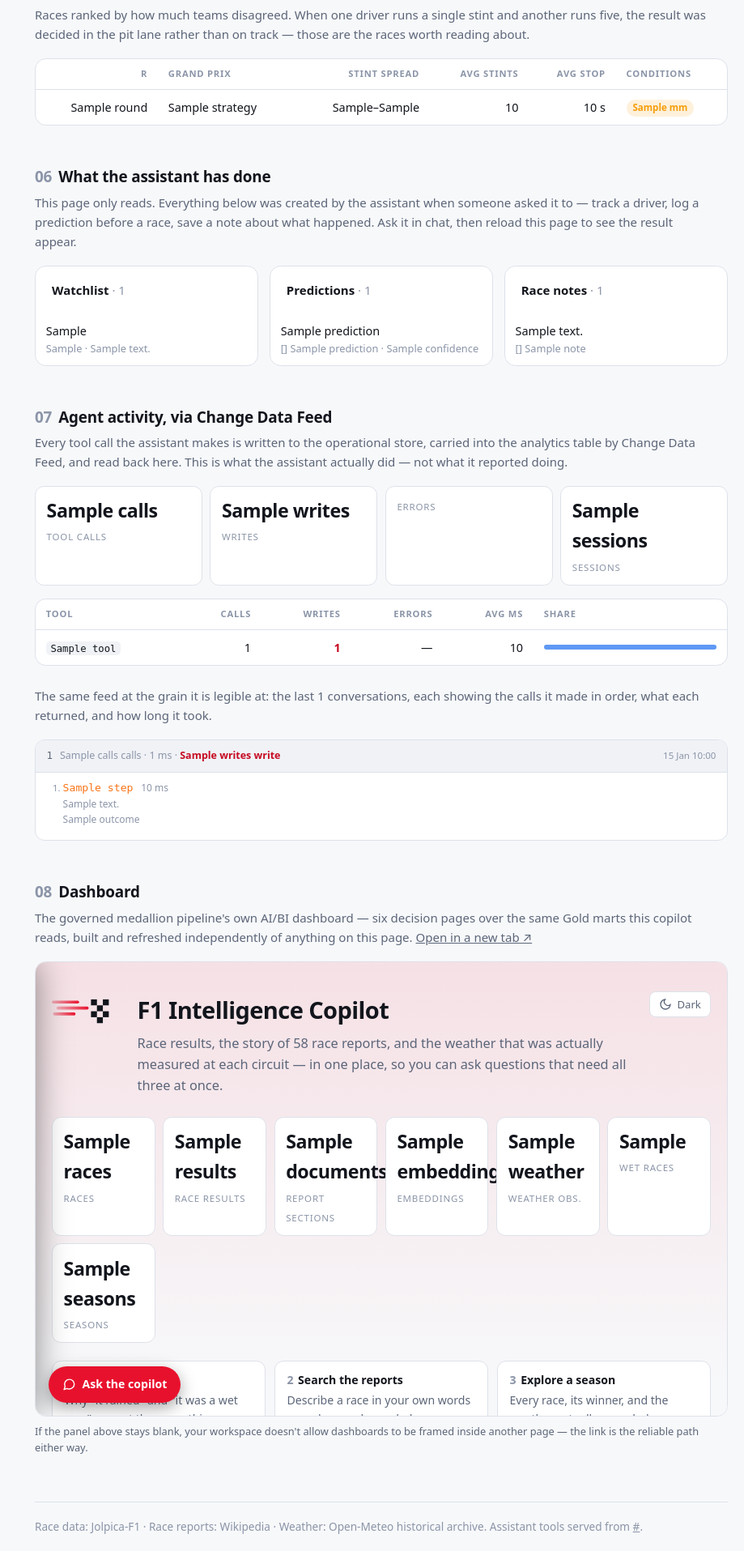
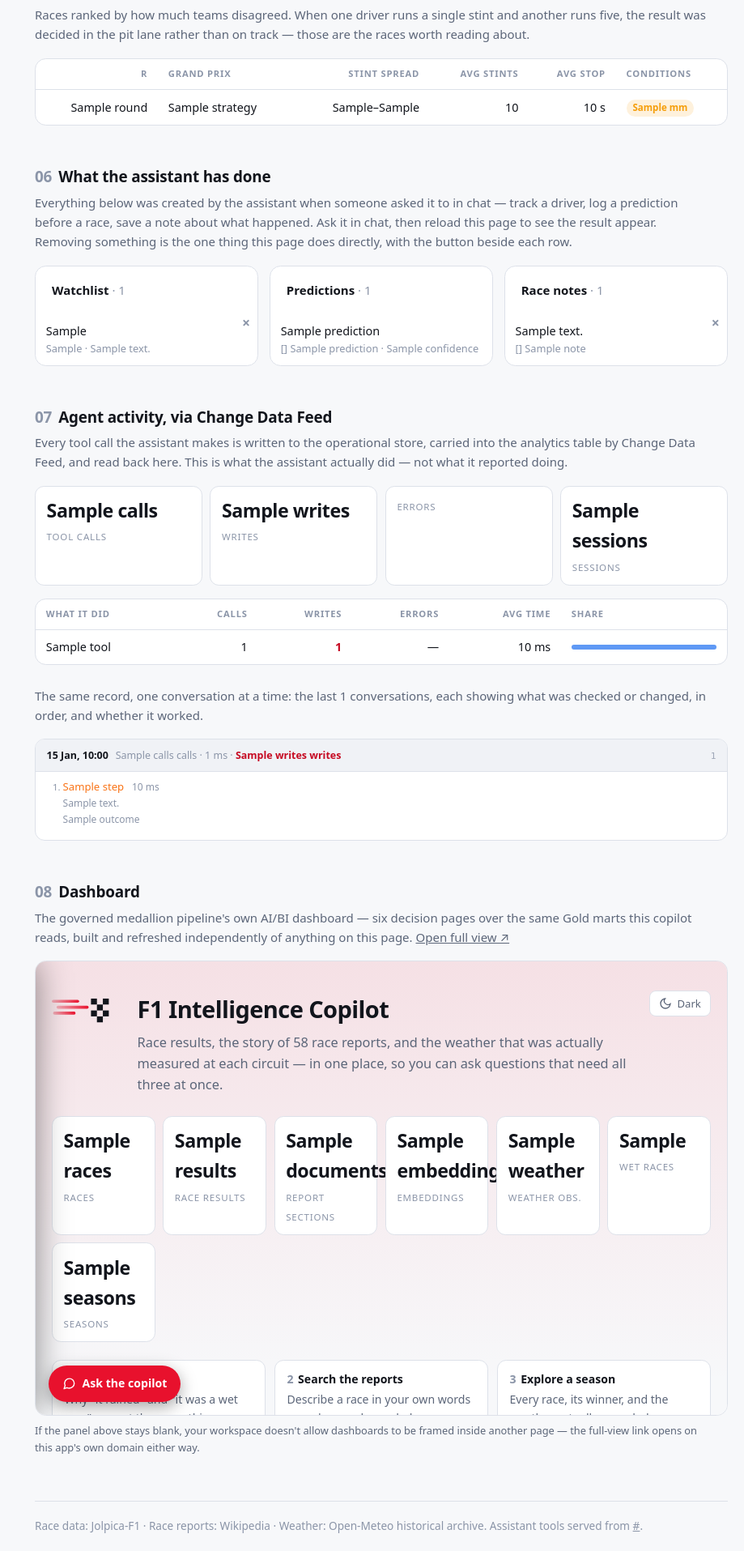
Before and after one commit to abhibastia/f1-intelligence-copilot, a Flask app: template app/templates/index.html in a window 1280 px wide. Shown: the part 2415-4330 px from the top of the page at 81% size, without its empty margins (361-1280 px from the left). After the commit the page ends 4308 px from the top, so only its background shows below. Run offline with Flask 3, Linux system fonts and the light colour scheme; the template is opened without the code that fills it: most values are stand-ins (such as "Sample title", 1, 10 or a date in 2020); some libraries are stand-ins or nearby versions.

Commit message:
Same-origin dashboard page, consumer-friendly agent activity, delete buttons
Dashboard: adds /dashboard, a same-origin page wrapping the AI/BI dashboard
in an iframe, so a visitor stays on this app's domain instead of landing in
the raw Databricks workspace chrome. Section 08's link now points there.

Agent activity (section 07): tool names now show as plain-language labels
("Searched race reports" instead of search_race_reports) with the raw name
kept as a tooltip; durations format as seconds past 1s instead of raw ms;
the per-session header leads with the timestamp instead of the session's
hex id, which is now secondary.

Delete capability (section 06): add remove_from_watchlist, delete_prediction
and delete_note - as both new agent/MCP tools (chat-driven removal still
works and still shows in the trace) and a direct delete button per row in
the UI, sharing the same f1_broker functions either way. The button is the
one direct write this page makes on its own; the module docstrings in
app.py and ui_data.py are updated to say so honestly instead of claiming
the page only reads.

Verified live against the deployed workspace: watchlist/note delete
round-trips, tool-wiring cross-check between agent.py and the MCP server,
and a delete-of-nonexistent-id error case.

```diff
--- a/app/app.py
+++ b/app/app.py
@@ -5,12 +5,16 @@ A Databricks App that presents the project's central finding and lets a user
 explore the corpus the agent reasons over: race results from the Spark pipeline,
 measured race-day weather, and the narrative of race reports.
 
-READ-ONLY BY DESIGN
--------------------
-Nothing here writes. Every write in this project goes through the agent's MCP
-tools, which is what makes the "agent takes real actions" requirement
-demonstrable: the watchlist, predictions and notes on this page were all created
-by the agent, not by a form on this page.
+MOSTLY READ-ONLY, DELIBERATELY
+-------------------------------
+Everything the assistant can *create* here - watchlist entries, predictions,
+notes - goes through the agent's MCP tools, never a form on this page: that's
+what makes it demonstrable that the agent, specifically, took the action.
+Deleting one of those rows is the one direct write this page makes on its own
+(/api/*/delete below) - a deterministic "remove row N" with no upside to
+routing through an LLM, calling the exact same f1_broker functions the
+matching agent tools call. One implementation, reachable from chat or from a
+button in section 06.
 
 Serves entirely from Lakebase, so rendering a page costs no Databricks compute.
 
@@ -21,9 +25,10 @@ Run locally:
 import logging
 import os
 
-from flask import Flask, jsonify, render_template, request
+from flask import Flask, abort, jsonify, redirect, render_template, request, url_for
 
 import agent
+import f1_broker
 import ui_data
 from f1lake import schema
 
@@ -88,6 +93,53 @@ def index():
         )
 
 
+@app.route("/dashboard")
+def dashboard_page():
+    """A same-origin page wrapping the AI/BI dashboard in an iframe.
+
+    Linking straight to the dashboard's own dbc-...cloud.databricks.com URL
+    dropped a visitor into the full Databricks workspace chrome - correct for
+    a workspace user, jarring for someone who was just looking at this app.
+    This route keeps them on f1-intelligence-ui's own domain; the dashboard's
+    own content inside the iframe is still rendered by Databricks (that part
+    can't be reskinned from here), but the page around it is this app's.
+    """
+    if not DASHBOARD_URL:
+        abort(404)
+    return render_template("dashboard.html", dashboard_url=DASHBOARD_URL)
+
+
+# --------------------------------------------------------------------------
+# Deletes — the one direct write this page makes; see the module docstring.
+# --------------------------------------------------------------------------
+
+@app.route("/api/watchlist/<int:item_id>/delete", methods=["POST"])
+def delete_watchlist_item(item_id):
+    try:
+        f1_broker.remove_from_watchlist(item_id)
+    except Exception:
+        logger.exception("Could not remove watchlist item %s", item_id)
+    return redirect(url_for("index", _anchor="activity"))
+
+
+@app.route("/api/predictions/<int:item_id>/delete", methods=["POST"])
+def delete_prediction_item(item_id):
+    try:
+        f1_broker.delete_prediction(item_id)
+    except Exception:
+        logger.exception("Could not delete prediction %s", item_id)
+    return redirect(url_for("index", _anchor="activity"))
+
+
+@app.route("/api/notes/<int:item_id>/delete", methods=["POST"])
+def delete_note_item(item_id):
+    try:
+        f1_broker.delete_note(item_id)
+    except Exception:
+        logger.exception("Could not delete note %s", item_id)
+    return redirect(url_for("index", _anchor="activity"))
+
+
 @app.route("/api/chat", methods=["POST"])
 def api_chat():
     """Ask the assistant a question.
--- a/app/templates/index.html
+++ b/app/templates/index.html
@@ -178,6 +178,15 @@
              padding:.9rem 1.1rem; border-radius:.5rem; margin-bottom:1.1rem; }
   .finding b { color:var(--accent-ink); }
   .cards { display:grid; gap:.85rem; grid-template-columns:repeat(auto-fit,minmax(15rem,1fr)); }
+  /* Delete button: a plain form post, no JS - works even if a script fails to
+     load, which matters more here than almost anywhere else on the page,
+     since this is the one control that changes data. */
+  .del-cell { width:1.6rem; padding:0 !important; vertical-align:top; }
+  .del-cell form { margin:0; }
+  .del-btn { background:none; border:none; color:var(--dim); cursor:pointer;
+             font-size:1.1rem; line-height:1; padding:.15rem .4rem;
+             border-radius:.3rem; }
+  .del-btn:hover { color:var(--accent-ink); background:var(--panel-2); }
   .card { background:var(--panel); border:1px solid var(--line);
           border-radius:.75rem; padding:.95rem 1rem; display:flex;
           flex-direction:column; gap:.55rem; }
@@ -313,20 +322,24 @@
   .ses-head { display:flex; align-items:baseline; gap:.55rem; flex-wrap:wrap;
               padding:.6rem .85rem; border-bottom:1px solid var(--line);
               background:var(--panel-2); }
-  .ses-head code { background:none; padding:0; color:var(--muted);
-                   font-size:.78rem; }
+  .ses-head time { font-size:.78rem; color:var(--fg); font-weight:600; }
   .ses-meta { font-size:.78rem; color:var(--dim); }
   .ses-meta b { color:var(--accent-ink); font-weight:600; }
   .ses-meta b.bad { color:var(--warn); }
-  .ses-head time { margin-left:auto; font-size:.72rem; color:var(--dim); }
+  /* The session id is provenance, not the headline - kept small and pushed to
+     the far side rather than leading, the way an order number sits on a
+     receipt: present for anyone who wants to correlate it, not the first
+     thing a reader has to parse. */
+  .ses-id { margin-left:auto; background:none; padding:0; color:var(--dim);
+            font-size:.7rem; opacity:.8; }
   /* Numbered so the order reads as a sequence - which tool the agent reached
      for first is the part an aggregate table cannot show. */
   .steps { margin:0; padding:.5rem .85rem .7rem 2.1rem; }
   .steps li { font-size:.82rem; color:var(--muted); margin-bottom:.3rem; }
   .steps li::marker { color:var(--dim); font-size:.72rem; }
-  .steps li.w code { color:var(--accent-ink); font-weight:700; }
-  .steps li.bad code { color:var(--warn); }
-  .steps code { background:none; padding:0; color:var(--fg); font-size:.82rem; }
+  .steps li.w .step-label { color:var(--accent-ink); font-weight:700; }
+  .steps li.bad .step-label { color:var(--warn); }
+  .steps .step-label { color:var(--fg); font-size:.82rem; }
   .steps .ms { color:var(--dim); font-variant-numeric:tabular-nums;
                margin-left:.4rem; font-size:.75rem; }
   .steps .sm { display:block; color:var(--dim); font-size:.75rem; }
@@ -732,10 +745,11 @@
   <section id="activity">
     <h2><span class="num">06</span>What the assistant has done</h2>
     <p class="sub">
-      This page only reads. Everything below was created by the assistant when
-      someone asked it to — track a driver, log a prediction before a race, save
-      a note about what happened. Ask it in chat, then reload this page to see
-      the result appear.
+      Everything below was created by the assistant when someone asked it to
+      in chat — track a driver, log a prediction before a race, save a note
+      about what happened. Ask it in chat, then reload this page to see the
+      result appear. Removing something is the one thing this page does
+      directly, with the button beside each row.
     </p>
 
     <div class="cards">
@@ -745,7 +759,15 @@
         {% if activity.watchlist %}
           <div class="scroll"><table><tbody>
           {% for w in activity.watchlist %}
-            <tr><td>{{ w.entity_ref }}<div style="color:var(--dim);font-size:.8rem">{{ w.entity_type }}{% if w.note %} · {{ w.note }}{% endif %}</div></td></tr>
+            <tr>
+              <td>{{ w.entity_ref }}<div style="color:var(--dim);font-size:.8rem">{{ w.entity_type }}{% if w.note %} · {{ w.note }}{% endif %}</div></td>
+              <td class="del-cell">
+                <form method="POST" action="{{ url_for('delete_watchlist_item', item_id=w.id) }}"
+                      onsubmit="return confirm('Remove {{ w.entity_ref|e }} from the watchlist?')">
+                  <button type="submit" class="del-btn" title="Remove" aria-label="Remove {{ w.entity_ref }}">&times;</button>
+                </form>
+              </td>
+            </tr>
           {% endfor %}
           </tbody></table></div>
         {% else %}<div class="empty">Nothing tracked yet.</div>{% endif %}
@@ -757,10 +779,18 @@
         {% if activity.predictions %}
           <div class="scroll"><table><tbody>
           {% for p in activity.predictions %}
-            <tr><td>{{ p.prediction }}
-              <div style="color:var(--dim);font-size:.8rem">
-                {{ p.season }} {{ p.race_name or "R" ~ p.round }} · {{ p.confidence }}
-              </div></td></tr>
+            <tr>
+              <td>{{ p.prediction }}
+                <div style="color:var(--dim);font-size:.8rem">
+                  {{ p.season }} {{ p.race_name or "R" ~ p.round }} · {{ p.confidence }}
+                </div></td>
+              <td class="del-cell">
+                <form method="POST" action="{{ url_for('delete_prediction_item', item_id=p.id) }}"
+                      onsubmit="return confirm('Delete this prediction?')">
+                  <button type="submit" class="del-btn" title="Delete" aria-label="Delete prediction">&times;</button>
+                </form>
+              </td>
+            </tr>
           {% endfor %}
           </tbody></table></div>
         {% else %}<div class="empty">No predictions logged yet.</div>{% endif %}
@@ -772,8 +802,16 @@
         {% if activity.notes %}
           <div class="scroll"><table><tbody>
           {% for n in activity.notes %}
-            <tr><td>{{ n.note }}
-              <div style="color:var(--dim);font-size:.8rem">{{ n.season }} {{ n.race_name or "R" ~ n.round }}</div></td></tr>
+            <tr>
+              <td>{{ n.note }}
+                <div style="color:var(--dim);font-size:.8rem">{{ n.season }} {{ n.race_name or "R" ~ n.round }}</div></td>
+              <td class="del-cell">
+                <form method="POST" action="{{ url_for('delete_note_item', item_id=n.id) }}"
+                      onsubmit="return confirm('Delete this note?')">
+                  <button type="submit" class="del-btn" title="Delete" aria-label="Delete note">&times;</button>
+                </form>
+              </td>
+            </tr>
           {% endfor %}
           </tbody></table></div>
         {% else %}<div class="empty">No notes saved yet.</div>{% endif %}
@@ -803,17 +841,17 @@
       {% set top = analytics.tools[0].call_count %}
       <div class="panel scroll" style="margin-top:1rem">
         <table>
-          <thead><tr><th>Tool</th><th class="num">Calls</th><th class="num">Writes</th>
-            <th class="num">Errors</th><th class="num">Avg ms</th>
-            <th style="width:28%">Share</th></tr></thead>
+          <thead><tr><th>What it did</th><th class="num">Calls</th><th class="num">Writes</th>
+            <th class="num">Errors</th><th class="num">Avg time</th>
+            <th style="width:24%">Share</th></tr></thead>
           <tbody>
           {% for t in analytics.tools %}
             <tr>
-              <td><code>{{ t.tool_name }}</code></td>
+              <td title="{{ t.tool_name }}">{{ t.label }}</td>
               <td class="num">{{ t.call_count }}</td>
               <td class="num">{% if t.write_count %}<b style="color:var(--accent-ink)">{{ t.write_count }}</b>{% else %}—{% endif %}</td>
               <td class="num">{{ t.error_count or "—" }}</td>
-              <td class="num">{{ t.avg_duration_ms or "—" }}</td>
+              <td class="num">{% if not t.avg_duration_ms %}—{% elif t.avg_duration_ms >= 1000 %}{{ (t.avg_duration_ms / 1000)|round(1) }}s{% else %}{{ t.avg_duration_ms }} ms{% endif %}</td>
               <td><div class="bar"><i style="width:{{ (t.call_count / top * 100)|round(1) }}%"></i></div></td>
             </tr>
           {% endfor %}
@@ -828,28 +866,29 @@
 
     {% if sessions %}
       <p class="sub" style="margin-top:1.6rem">
-        The same feed at the grain it is legible at: the last
-        {{ sessions|length }} conversations, each showing the calls it made in
-        order, what each returned, and how long it took.
+        The same record, one conversation at a time: the last
+        {{ sessions|length }} conversations, each showing what was checked or
+        changed, in order, and whether it worked.
       </p>
       <div class="sessions">
         {% for s in sessions %}
           <div class="ses">
             <div class="ses-head">
-              <code>{{ s.session_id[:8] }}</code>
+              <time>{{ s.last_at.strftime("%d %b, %H:%M") }}</time>
               <span class="ses-meta">
                 {{ s.calls }} call{{ "" if s.calls == 1 else "s" }} ·
-                {{ s.total_ms }} ms
-                {%- if s.writes %} · <b>{{ s.writes }} write</b>{% endif %}
-                {%- if s.errors %} · <b class="bad">{{ s.errors }} error</b>{% endif %}
+                {% if s.total_ms >= 1000 %}{{ (s.total_ms / 1000)|round(1) }}s{% else %}{{ s.total_ms }} ms{% endif %}
+                {%- if s.writes %} · <b>{{ s.writes }} write{{ "" if s.writes == 1 else "s" }}</b>{% endif %}
+                {%- if s.errors %} · <b class="bad">{{ s.errors }} error{{ "" if s.errors == 1 else "s" }}</b>{% endif %}
               </span>
-              <time>{{ s.last_at.strftime("%d %b %H:%M") }}</time>
+              <code class="ses-id" title="session id">{{ s.session_id[:8] }}</code>
             </div>
             <ol class="steps">
               {% for st in s.steps %}
-                <li class="{{ 'w' if st.is_write else '' }}{{ ' bad' if st.outcome != 'ok' else '' }}">
-                  <code>{{ st.tool_name }}</code>
-                  <span class="ms">{{ st.duration_ms }} ms</span>
+                <li class="{{ 'w' if st.is_write else '' }}{{ ' bad' if st.outcome != 'ok' else '' }}"
+                    title="{{ st.tool_name }}">
+                  <span class="step-label">{{ st.label }}</span>
+                  <span class="ms">{% if st.duration_ms and st.duration_ms >= 1000 %}{{ (st.duration_ms / 1000)|round(1) }}s{% else %}{{ st.duration_ms }} ms{% endif %}</span>
                   {% if st.summary %}<span class="sm">{{ st.summary }}</span>{% endif %}
                   {% if st.outcome != 'ok' %}<span class="sm">{{ st.outcome }}</span>{% endif %}
                 </li>
@@ -869,7 +908,7 @@
       The governed medallion pipeline's own AI/BI dashboard — six decision
       pages over the same Gold marts this copilot reads, built and refreshed
       independently of anything on this page.
-      <a href="{{ dashboard_url }}" target="_blank" rel="noopener">Open in a new tab ↗</a>
+      <a href="{{ url_for('dashboard_page') }}" target="_blank" rel="noopener">Open full view ↗</a>
     </p>
     <div class="panel" style="padding:0; overflow:hidden">
       <iframe
@@ -881,7 +920,8 @@
     </div>
     <p class="sub" style="margin-top:.5rem; font-size:.8rem">
       If the panel above stays blank, your workspace doesn't allow dashboards
-      to be framed inside another page — the link is the reliable path either way.
+      to be framed inside another page — the full-view link opens on this
+      app's own domain either way.
     </p>
   </section>
   {% endif %}
```
Also changed, not shown: app/agent.py (+11 -1 lines), app/f1_broker.py (+50 -0 lines), app/templates/dashboard.html (added, +81 -0 lines), app/ui_data.py (+53 -9 lines), mcp_server/f1_broker.py (+50 -0 lines), mcp_server/f1_mcp_server.py (+62 -4 lines), tests/test_agent.py (+34 -1 lines).
